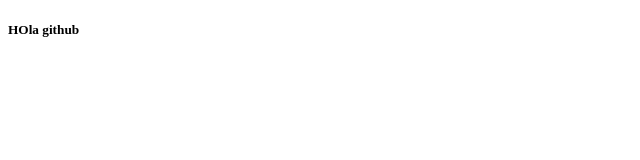
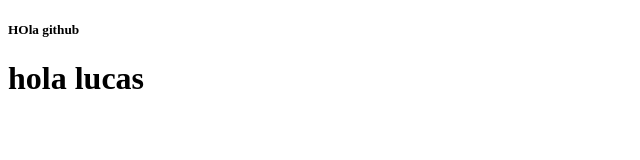
Before and after one commit to alexisroszezuk/github.sistea.io, a plain HTML site: page index.html in a window 1280 px wide. Shown: the whole page, without its empty margins (0-640 px from the left). Drawn offline with Linux system fonts and the light colour scheme.

Commit message:
Update index.html

```diff
--- a/index.html
+++ b/index.html
@@ -8,5 +8,10 @@
 </head>
 <body>
     <h5>HOla github</h5>
+
+    <h1>
+
+        hola lucas
+    </h1>
 </body>
 </html>
```
